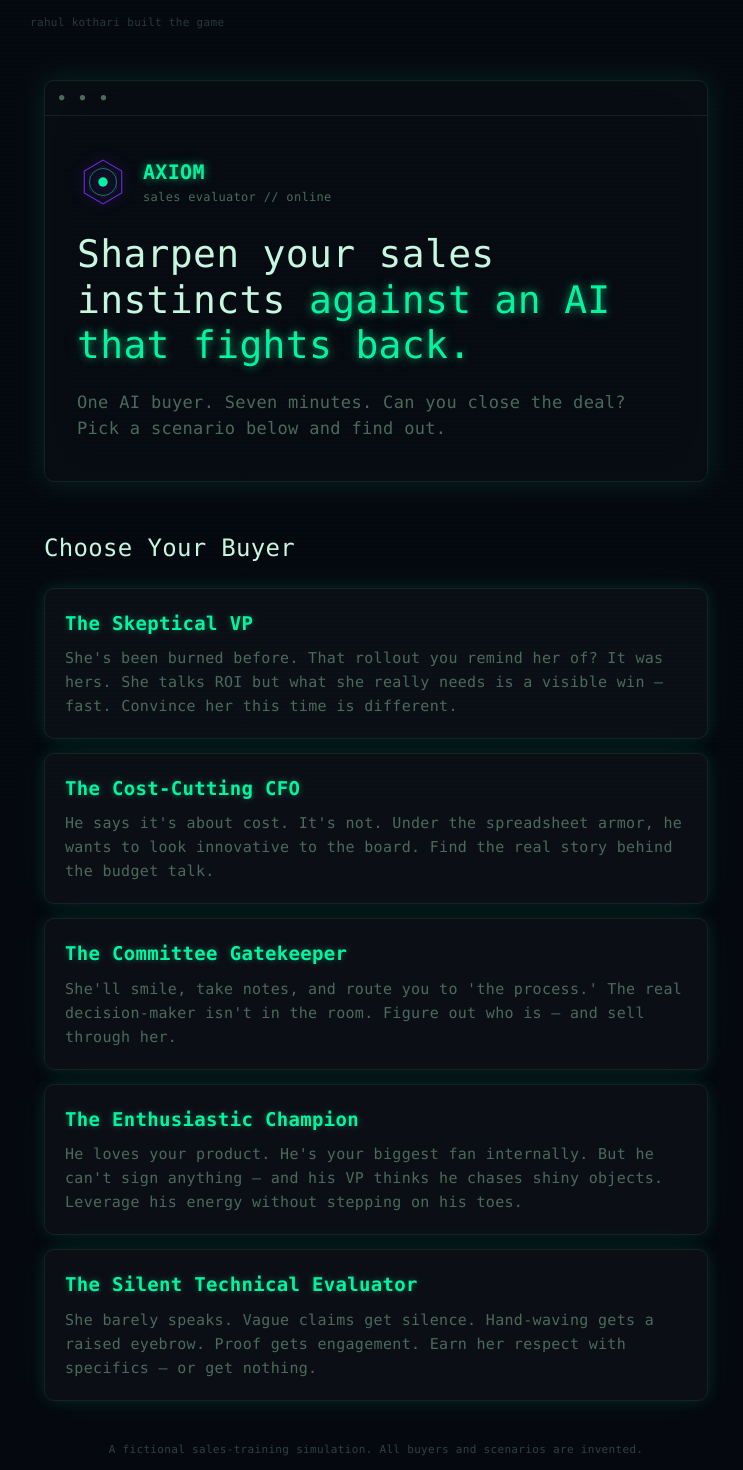
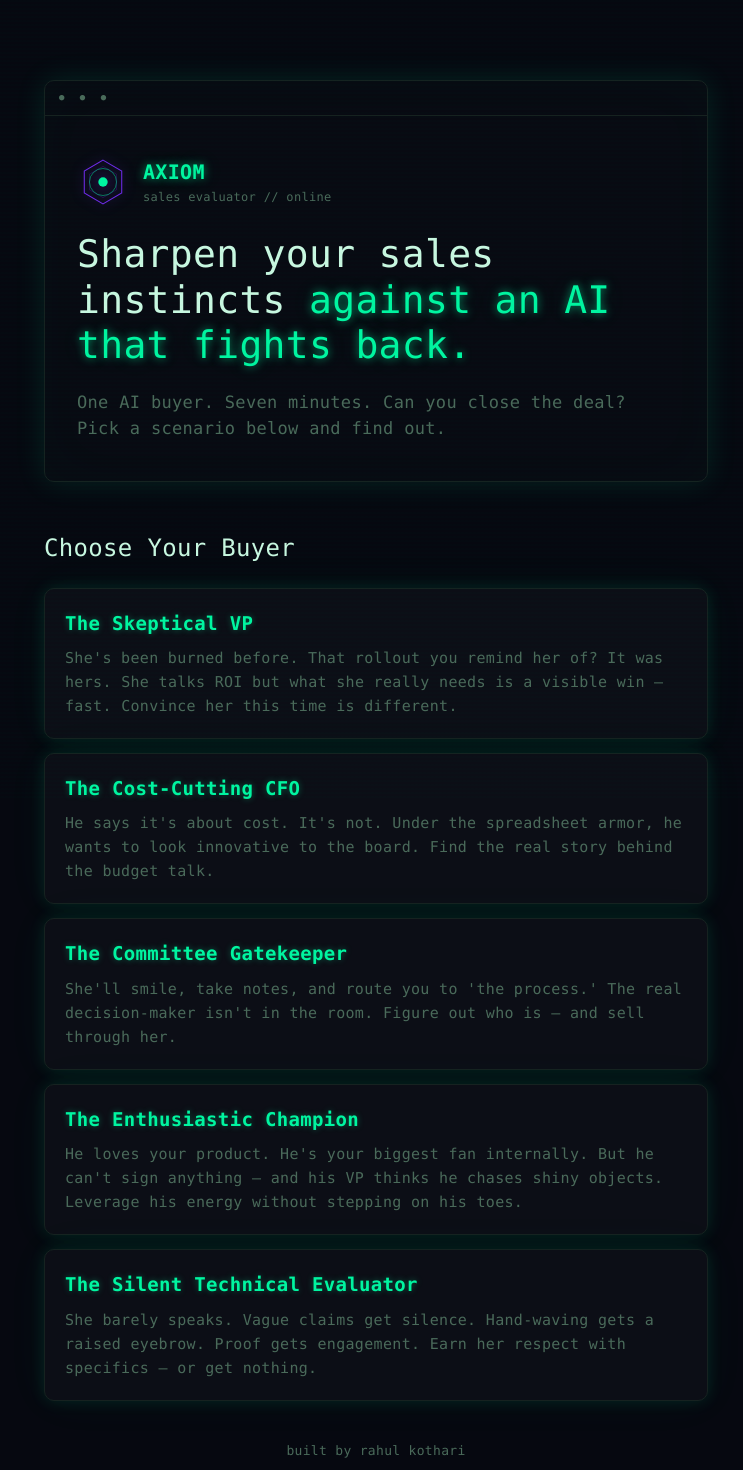
Before and after one commit to sarveshkhimesra/beat-axiom, a Next.js app: page / in a window 1280 px wide. Shown: the top 1470 px of the page, without its empty margins (264-1007 px from the left). Built offline with nearby package versions, Linux system fonts and the light colour scheme.

Commit message:
fix: move 'built by rahul kothari' to footer below scenarios

```diff
--- a/src/app/page.tsx
+++ b/src/app/page.tsx
@@ -36,10 +36,6 @@ const CARD_COPY: Record<ScenarioId, string[]> = {
 export default function Home() {
   return (
     <main style={{ maxWidth: 720, margin: "0 auto", padding: "clamp(40px, 10vw, 80px) clamp(16px, 5vw, 28px)", position: "relative" }}>
-      {/* corner attribution */}
-      <div style={{ position: "absolute", top: 14, left: 14, fontSize: 11, color: "var(--text-secondary)", opacity: 0.5 }}>
-        rahul kothari built the game
-      </div>
 
       {/* terminal window — hero */}
       <div className="terminal-window" style={{ padding: 0 }}>
@@ -100,7 +96,10 @@ export default function Home() {
       </section>
 
       {/* footer */}
-      <p style={{ marginTop: 40, fontSize: 11, color: "var(--text-secondary)", textAlign: "center", opacity: 0.6 }}>
+      <p style={{ marginTop: 40, fontSize: 13, color: "var(--text-secondary)", textAlign: "center" }}>
+        built by rahul kothari
+      </p>
+      <p style={{ marginTop: 8, fontSize: 11, color: "var(--text-secondary)", textAlign: "center", opacity: 0.6 }}>
         A fictional sales-training simulation. All buyers and scenarios are invented.
       </p>
       <div style={{ marginTop: 16, textAlign: "center", fontSize: 11, opacity: 0.5 }}>
```
